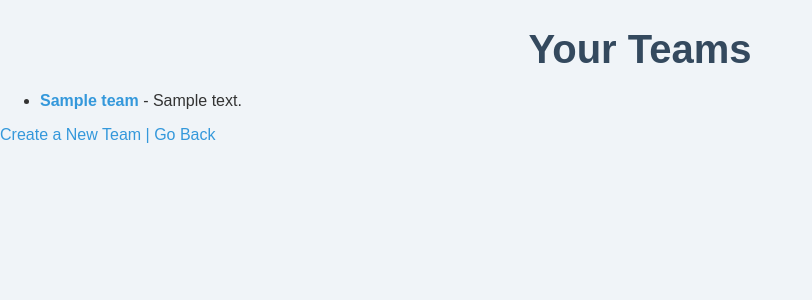
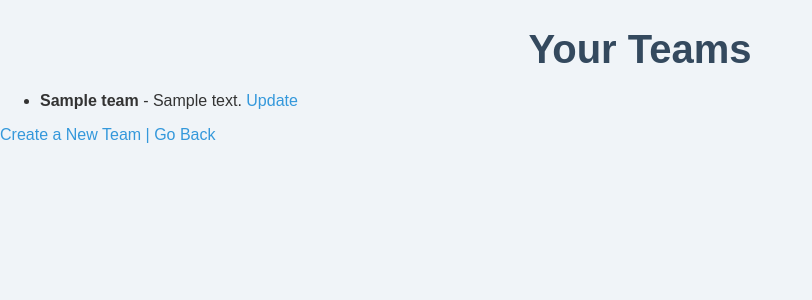
Before and after one commit to DePaul-CSC-394-401/mini-project-team-1, a Django app: page /teams/ in a window 1280 px wide. Shown: the top 300 px of the page, without its empty margins (0-812 px from the left). Run offline with Django 5.2, Linux system fonts and the light colour scheme; a user stored in the database is signed in; tables that the repository leaves empty hold one stand-in row (values such as "Sample post").

Commit message:
Added Updated Feature

```diff
--- a/templates/view_teams.html
+++ b/templates/view_teams.html
@@ -4,7 +4,8 @@
 <ul>
     {% for team in teams %}
     <li>
-        <a href="{% url 'view_team' team.id %}"><strong>{{ team.name }}</strong></a> - {{ team.description }}
+        <strong>{{ team.name }}</strong> - {{ team.description }}
+        <a href="{% url 'update_team' team.id %}">Update</a>  <!-- Update button for each team -->
     </li>
     {% empty %}
     <li>You are not part of any teams.</li>
--- a/todo_app/urls.py
+++ b/todo_app/urls.py
@@ -19,4 +19,6 @@ urlpatterns = [
     path('teams/', views.view_teams, name='view_teams'),
     path('team/<int:team_id>/', views.view_team, name='view_team'),
     path('team/<int:team_id>/invite/', views.invite_member, name='invite_member'),
+    path('team/<int:team_id>/update/', views.update_team, name='update_team'),
+
 ]
--- a/todo_app/views.py
+++ b/todo_app/views.py
@@ -12,8 +12,6 @@ from django.contrib.auth import update_session_auth_hash
 from django.contrib.auth.forms import PasswordChangeForm
 from django.db import models
 from django.utils import timezone
-
-
 
 
 def index(request):
@@ -232,6 +230,17 @@ def view_team(request, team_id):
     context = {'team': team, 'tasks' : tasks}
     return render(request, 'view_team.html', context)
 
+def update_team(request, team_id):
+    team = get_object_or_404(Team, id=team_id)
+    if request.method == 'POST':
+        form = TeamForm(request.POST, instance=team)  # Bind form with existing team instance
+        if form.is_valid():
+            form.save()  # Save the updated team details
+            return redirect('view_teams')  # Redirect after successful update
+    else:
+        form = TeamForm(instance=team)  # Create a form instance with the current team data
+
+    return render(request, 'update_team.html', {'form': form})  # Render the form in the template
 
 '''
 ---------testing out versions--------------------------
```
Also changed, not shown: templates/update_team.html (added, +11 -0 lines).
